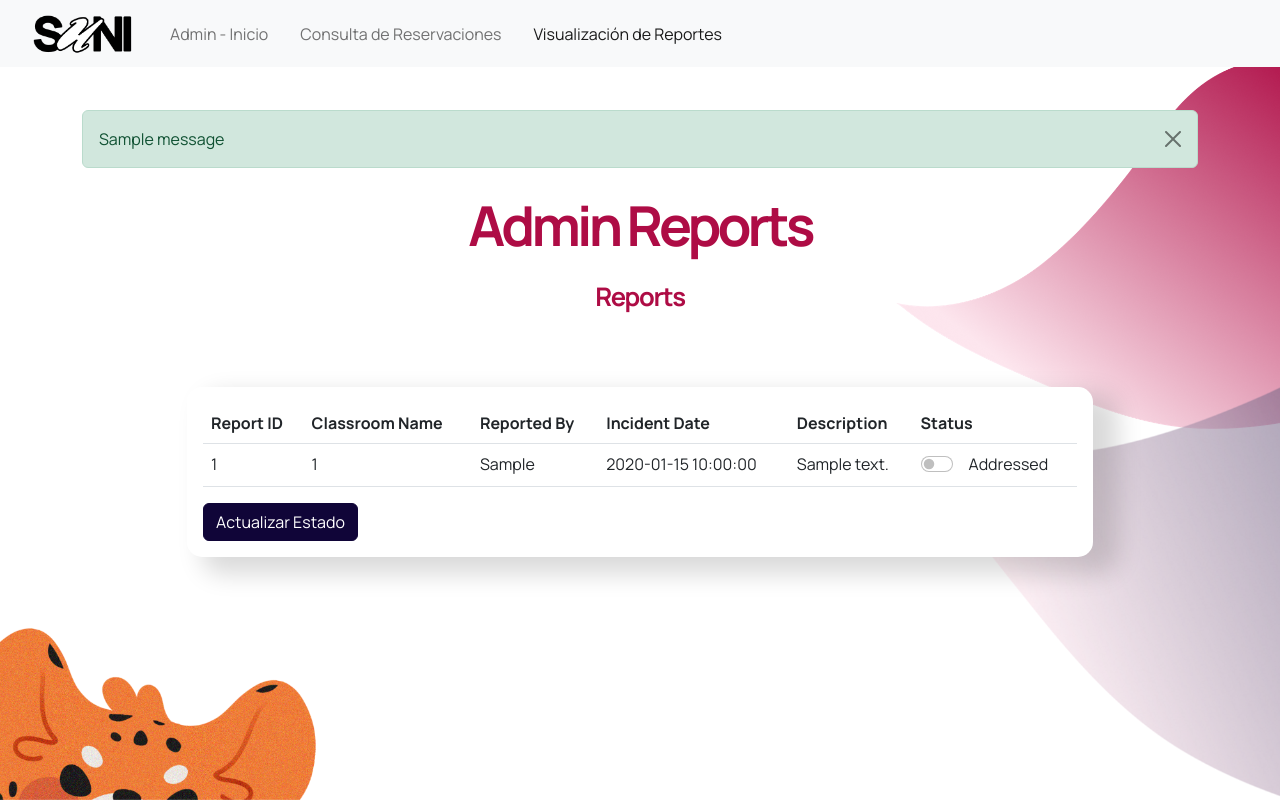
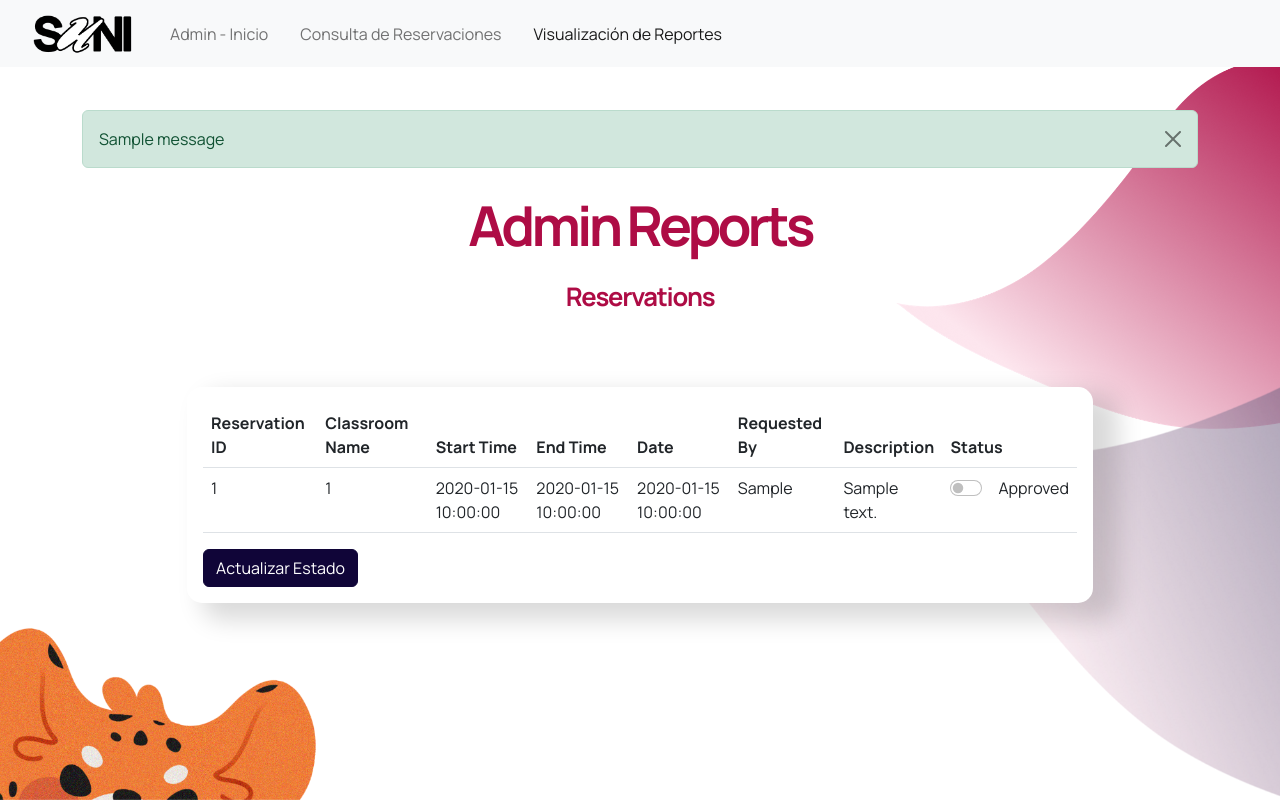
Before and after one commit to Sifnts/suni-0.4, a Flask app: template templates/admin_reports.html in a window 1280 px wide. Run offline with Flask 3, Linux system fonts and the light colour scheme; the template is opened without the code that fills it: most values are stand-ins (such as "Sample title", 1, 10 or a date in 2020); one stand-in notice (Sample message) is shown; parts of the project's set-up code (start-up, migrations or seed data) failed here and were passed over.

Commit message:
approve reservations and display them, accordion

```diff
--- a/app.py
+++ b/app.py
@@ -165,6 +165,18 @@ def reports():
 def reservation():
     if 'studentId' not in session:
         return redirect(url_for('login'))
+
+    # Fetch past reservations
+    conn = get_db_connection()
+    past_reservations = conn.execute('''
+        SELECT r.*, c.classroomNumber
+        FROM reservations r
+        JOIN classrooms c ON r.classroomId = c.classroomId
+        WHERE r.requestedBy = ?
+        ORDER BY r.date DESC
+    ''', (session['studentId'],)).fetchall()
+    conn.close()
+
     if request.method == 'POST':
         classroomId = request.form['classroom']
         date = request.form['date']
@@ -179,11 +191,12 @@ def reservation():
         conn.close()
         flash('Tu reservación se ha enviado exitosamente.', 'success')  # Add a flash message here
         return redirect(url_for('index'))  # Or redirect to a 'success' page if you have one
+
     # Fetch available classrooms for selection in the form
     conn = get_db_connection()
     classrooms = conn.execute('SELECT * FROM classrooms').fetchall()
     conn.close()
-    return render_template('reservation.html', classrooms=classrooms)
+    return render_template('reservation.html', classrooms=classrooms, past_reservations=past_reservations)
 
 
 @app.route('/admin_login', methods=['GET', 'POST'])
@@ -233,6 +246,27 @@ def admin_reservation():
     ''').fetchall()
     conn.close()
     return render_template('admin_reservation.html', reservations=reservations)
+
+
+@app.route('/update_reservation_status', methods=['POST'])
+def update_reservation_status():
+    if 'admin_id' not in session:
+        return redirect(url_for('admin_login'))
+
+    conn = get_db_connection()
+    for key, value in request.form.items():
+        if key.startswith('reservation_status_'):
+            reservation_id = key.split('_')[-1]
+            is_approved = value == 'approved'
+            conn.execute('UPDATE reservations SET isApproved = ? WHERE reservationId = ?', (is_approved, reservation_id))
+    conn.commit()
+    conn.close()
+
+    flash('Estado de las reservaciones actualizado', 'success')
+    return redirect(url_for('admin_reservation'))
+
+
+
 
 @app.route('/admin_reports')
 def admin_reports():
--- a/create_tables.sql
+++ b/create_tables.sql
@@ -58,7 +58,7 @@ CREATE TABLE IF NOT EXISTS schedules (
 );
 
 -- Create Reservations Table
-CREATE TABLE IF NOT EXISTS reservations (
+CREATE TABLE reservations (
     reservationId INTEGER PRIMARY KEY AUTOINCREMENT,
     classroomId INTEGER NOT NULL,
     startTime TEXT NOT NULL,
@@ -66,6 +66,7 @@ CREATE TABLE IF NOT EXISTS reservations (
     date TEXT NOT NULL,
     requestedBy TEXT NOT NULL,
     description TEXT NOT NULL,
+    isApproved BOOLEAN DEFAULT FALSE,
     FOREIGN KEY(classroomId) REFERENCES classrooms(classroomId),
     FOREIGN KEY(requestedBy) REFERENCES students(studentId)
 );
--- a/templates/admin_reports.html
+++ b/templates/admin_reports.html
@@ -40,9 +40,9 @@
             {% endif %}
         {% endwith %}
         <h1 class="my-4">Admin Reports</h1>
-        <form method="post" action="{{ url_for('update_report_status') }}">
+        <form method="post" action="{{ url_for('update_reservation_status') }}">
             <section>
-                <h2>Reports</h2>
+                <h2>Reservations</h2>
                 <div class="container my-4">
                     <div class="row justify-content-center">
                         <div class="col-sm-12 col-md-10">
@@ -51,27 +51,31 @@
                                     <table class="table">
                                         <thead>
                                             <tr>
-                            <th>Report ID</th>
+                                                <th>Reservation ID</th>
                                                 <th>Classroom Name</th>
-                            <th>Reported By</th>
-                            <th>Incident Date</th>
+                                                <th>Start Time</th>
+                                                <th>End Time</th>
+                                                <th>Date</th>
+                                                <th>Requested By</th>
                                                 <th>Description</th>
                                                 <th>Status</th> <!-- Columna nueva para el estado -->
                                             </tr>
                                         </thead>
                                         <tbody>
-                        {% for report in reports %}
+                                            {% for reservation in reservations %}
                                             <tr>
-                            <td>{{ report.incidentReportId }}</td>
-                            <td>{{ report.classroomNumber }}</td>
-                            <td>{{ report.reportedBy }}</td>
-                            <td>{{ report.incidentDate }}</td>
-                            <td>{{ report.description }}</td>
+                                                <td>{{ reservation.reservationId }}</td>
+                                                <td>{{ reservation.classroomNumber }}</td>
+                                                <td>{{ reservation.startTime }}</td>
+                                                <td>{{ reservation.endTime }}</td>
+                                                <td>{{ reservation.date }}</td>
+                                                <td>{{ reservation.requestedBy }}</td>
+                                                <td>{{ reservation.description }}</td>
                                                 <td>
                                                     <div class="form-check form-switch">
-                                    <input class="form-check-input" type="checkbox" name="report_status_{{ report.incidentReportId }}" value="addressed"
-                                           {% if report.isAddressed %} checked disabled {% endif %}>
-                                    <label class="form-check-label">Addressed</label>
+                                                        <input class="form-check-input" type="checkbox" name="reservation_status_{{ reservation.reservationId }}" value="approved"
+                                                            {% if reservation.isApproved %} checked disabled {% endif %}>
+                                                        <label class="form-check-label">Approved</label>
                                                     </div>
                                                 </td>
                                             </tr>
@@ -84,7 +88,6 @@
                         </div>
                     </div>
                 </div>
-
             </section>
         </form>
     </div>
```
Also changed, not shown: templates/admin_reservation.html (+26 -1 lines), templates/reservation.html (+31 -0 lines). Lines whose indentation alone changed are shown as unchanged.
